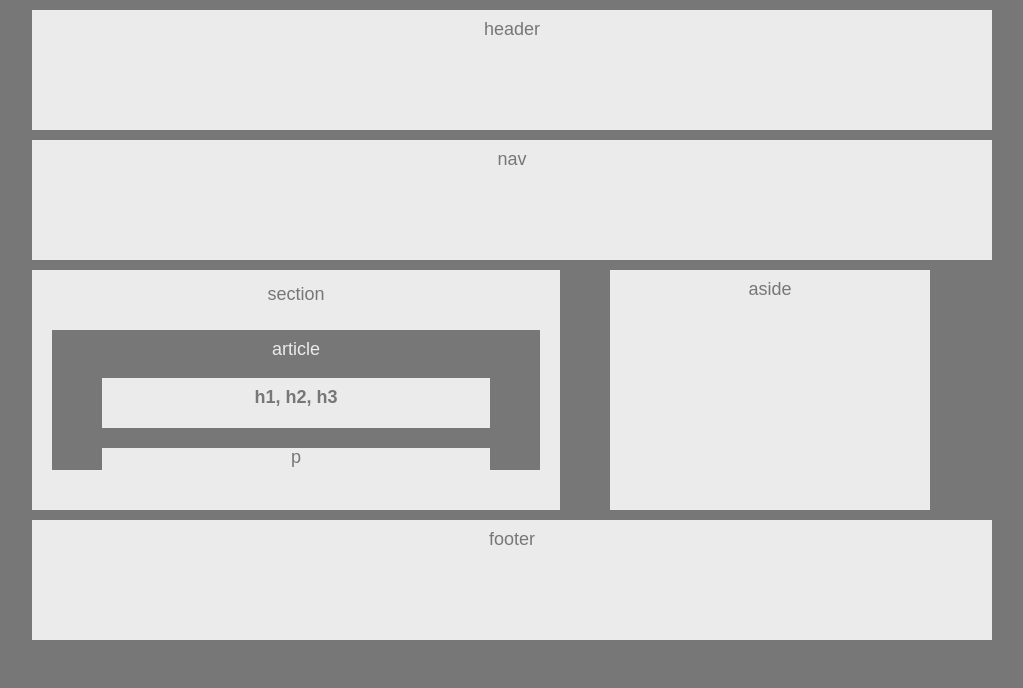
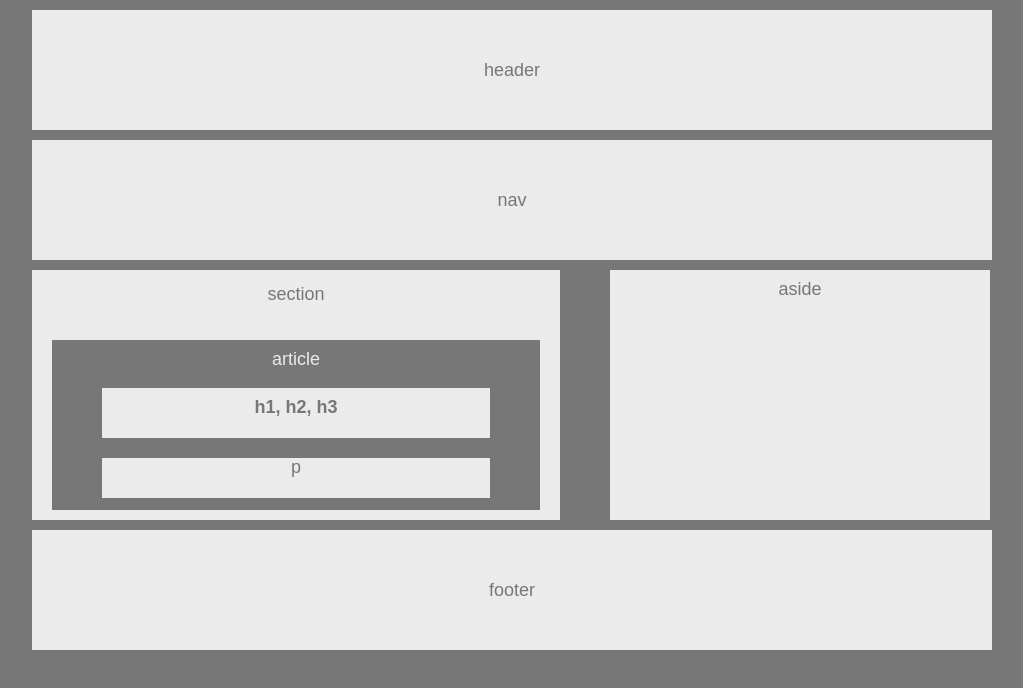
Before and after one commit to AudreySen/HW-Wireframe, a plain HTML site: page index.html in a window 1280 px wide. Shown: the whole page, without its empty margins (128-1151 px from the left). Drawn offline with Linux system fonts and the light colour scheme.

Commit message:
Modified widths and line-heights to center horizontally

```diff
--- a/main.css
+++ b/main.css
@@ -14,15 +14,15 @@ body {
 header {
     text-align: center;
     background: #ebebeb;
-    height: 100px;
+    line-height: 100px;
     margin-top: 10px;
-    padding: 10px;
+    padding: 10px 0;
 }
 
 nav {
     text-align: center;
     background: #ebebeb;
-    height: 100px;
+    line-height: 100px;
     margin-top: 10px;
     padding: 10px;
 }
@@ -30,7 +30,7 @@ nav {
 section {
     text-align: center;
     background: #ebebeb;
-    height: 240px;
+    height: 250px;
     margin-top: 10px;
     float: left;
     width: 55%;
@@ -42,8 +42,8 @@ aside {
     background: #ebebeb;
     float: left;
     right: 100px;
-    width: 300px;
-    height: 220px;
+    width: 360px;
+    height: 230px;
     margin-top: 10px;
     margin-left: 50px;
     margin-bottom: 10px;
@@ -54,7 +54,7 @@ footer {
     text-align: center;
     background: #ebebeb;
     margin-top: 20px;
-    height: 100px;
+    line-height: 100px;
     padding: 10px;
     clear: both;
 }
@@ -64,7 +64,7 @@ article {
     color: #ebebeb;
     background-color: #777;
     margin: 10px 20px;
-    height: 120px;
+    height: 150px;
     padding: 10px;
 }
 
@@ -83,5 +83,5 @@ p {
     color: #777;
     background: #ebebeb;
     margin: 15px 40px;
-    height: 30px;
+    height: 40px;
 }
```
